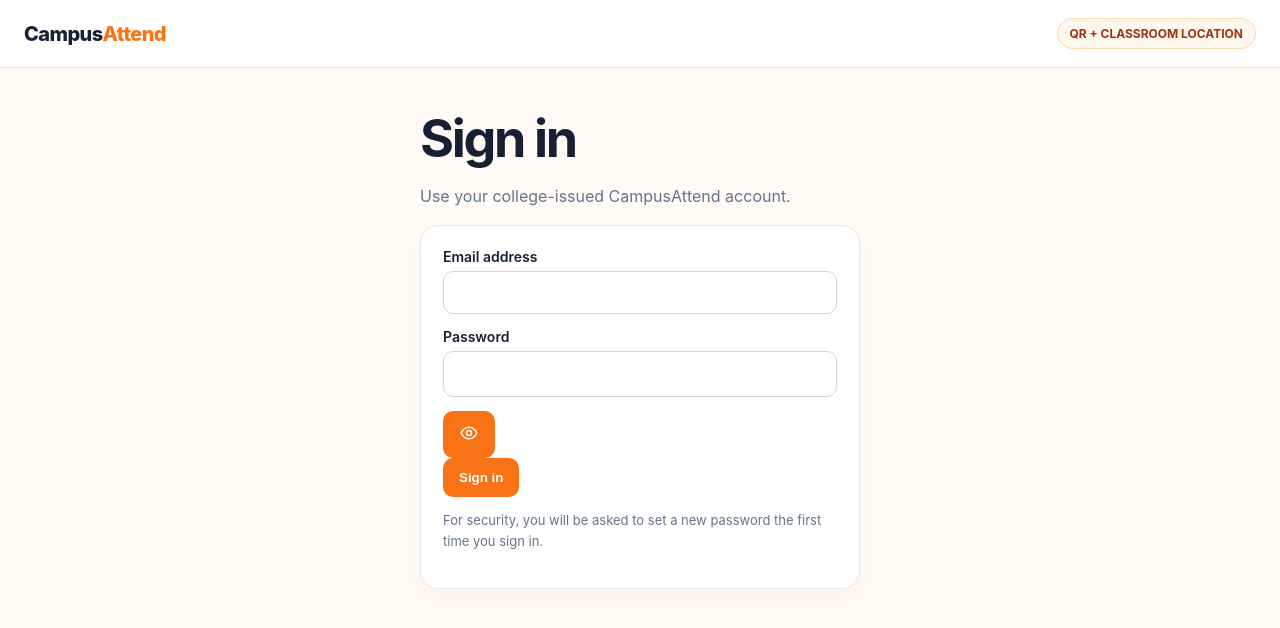
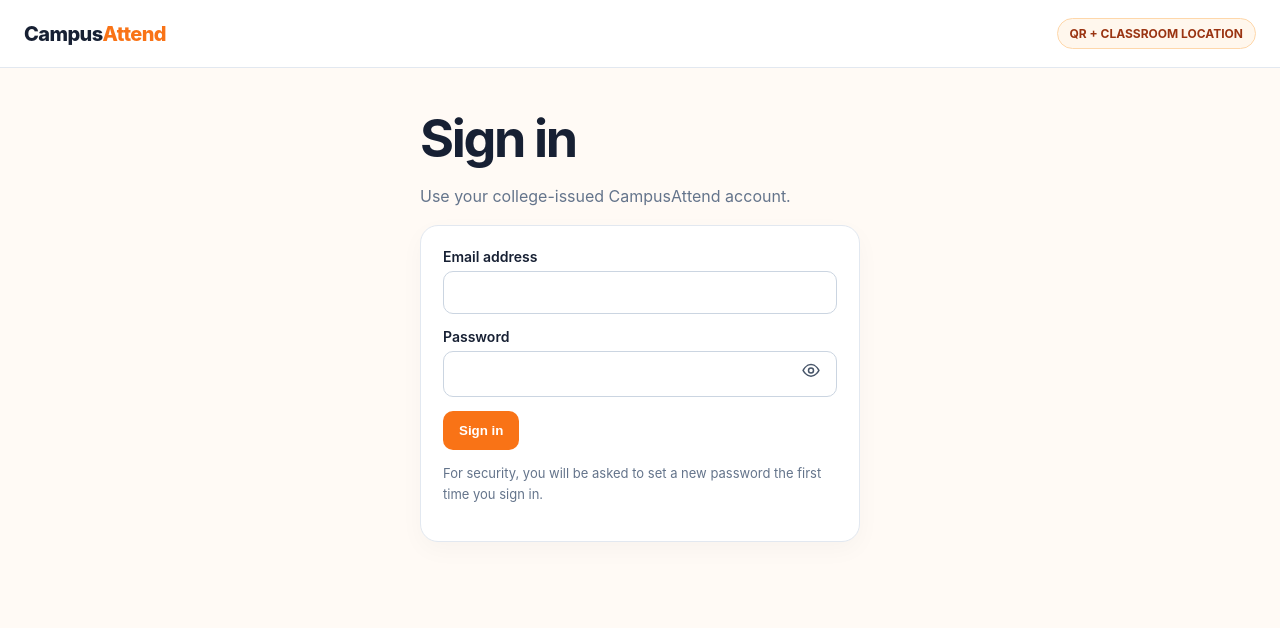
Before and after one commit to akkalatejaswaroop/New_attendance, a Next.js app: page /login in a window 1280 px wide. Shown: the top 628 px of the page. Built offline with nearby package versions, Linux system fonts and the light colour scheme.

Commit message:
Style password visibility controls

```diff
--- a/src/app/globals.css
+++ b/src/app/globals.css
@@ -13,6 +13,12 @@
 .cards { display:grid; grid-template-columns:repeat(auto-fit,minmax(220px,1fr)); gap:16px; margin-top:24px; }
 .card { background:white; border:1px solid var(--line); border-radius:18px; padding:22px; box-shadow:0 8px 24px #0f172a08; }
 button,.button { border:0; border-radius:10px; padding:12px 16px; background:var(--orange); color:white; font-weight:700; cursor:pointer; display:inline-block; }
+button:disabled { opacity:.65; cursor:wait; }
 input,select { width:100%; padding:12px; border:1px solid #cbd5e1; border-radius:10px; font:inherit; margin:6px 0 14px; }
 label { display:block; font-weight:600; font-size:14px; }
 .small { font-size:13px; color:var(--muted); }
+.password-field { position:relative; display:flex; align-items:center; }
+.password-field input { padding-right:52px; }
+.password-field .password-toggle { position:absolute; right:7px; top:50%; transform:translateY(-70%); display:flex; align-items:center; justify-content:center; width:38px; height:38px; padding:8px; border-radius:8px; background:transparent; color:#475569; }
+.password-field .password-toggle:hover { background:#f1f5f9; }
+.password-field .password-toggle:focus-visible { outline:2px solid var(--orange); outline-offset:2px; }
```
